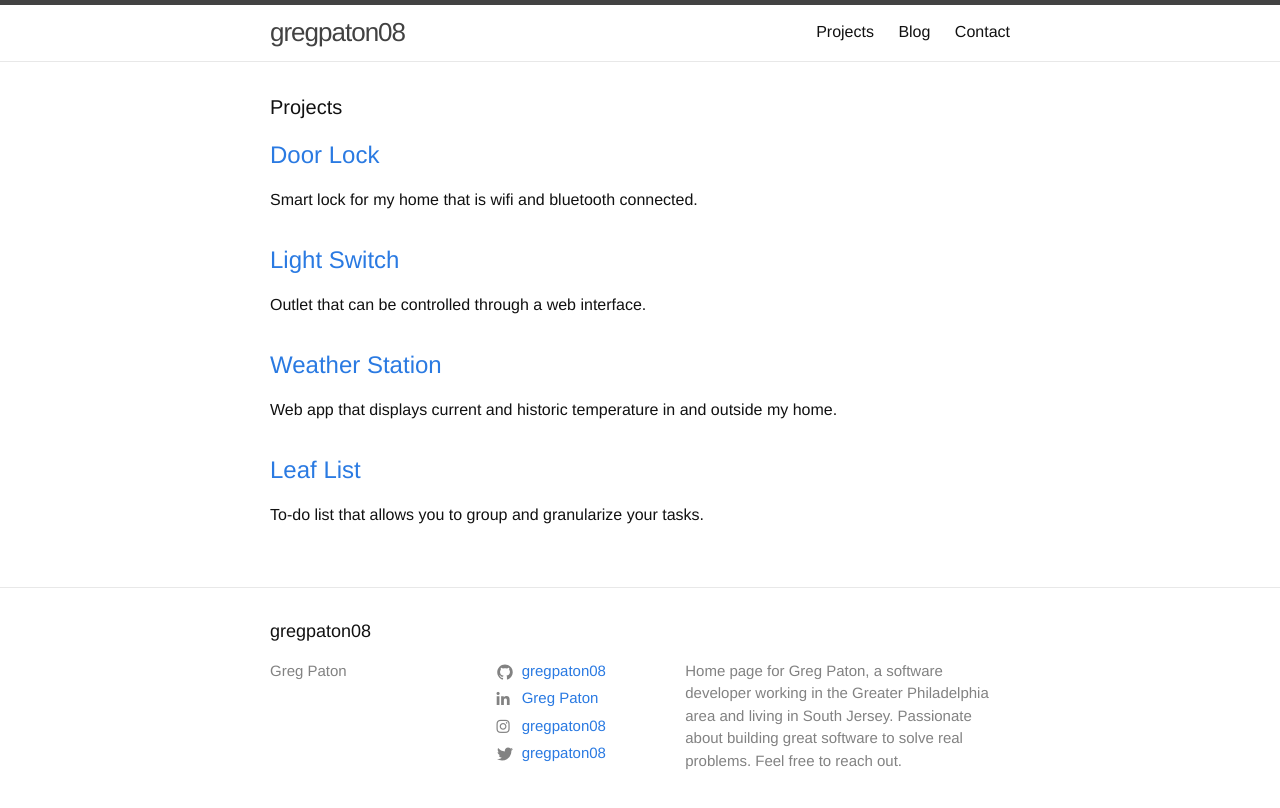
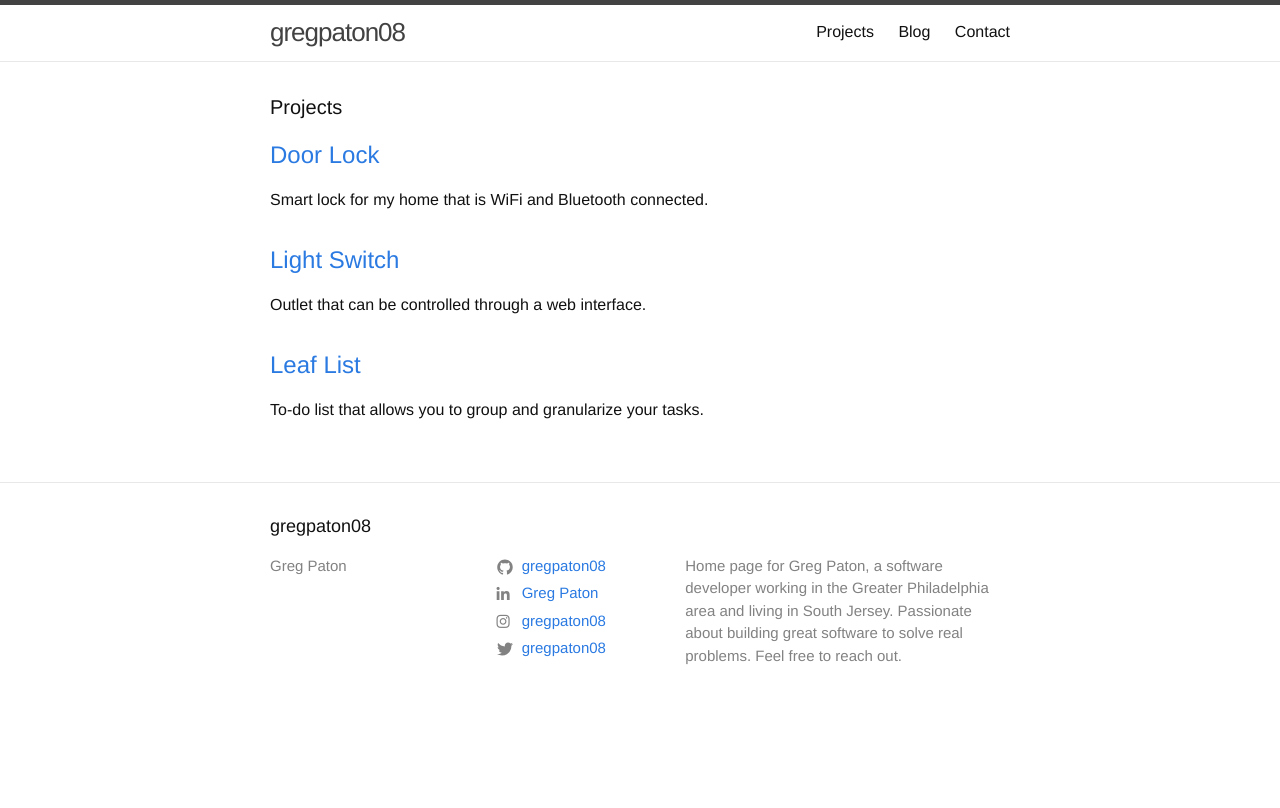
Before and after one commit to gregpaton08/gregpaton08.github.io, a Jekyll site: the page built from projects.html, in a window 1280 px wide. Shown: the top 808 px of the page. Built offline with Jekyll 4.4.1, drawn with Linux system fonts in a browser that asks for light colours; nearby versions of some CDN libraries.

Commit message:
Archives old project that needs to be updated

```diff
--- a/_projects/door-lock.html
+++ b/_projects/door-lock.html
@@ -1,6 +1,6 @@
 ---
 layout: default
-excerpt: Smart lock for my home that is wifi and bluetooth connected.
+excerpt: Smart lock for my home that is WiFi and Bluetooth connected.
 project_order: 0
 ---
 
```
Also changed, not shown: ._projects/weather-station.html (renamed from _projects/weather-station.html).
